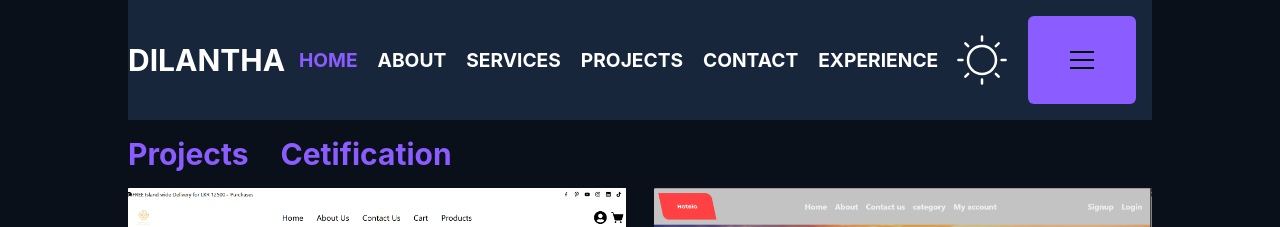
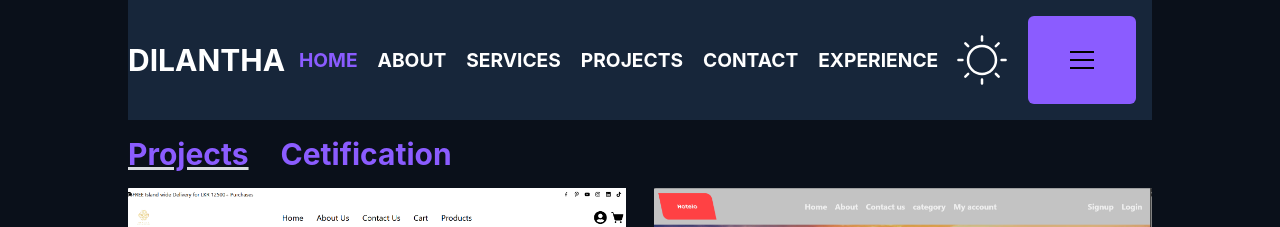
Before and after one commit to DILANTHA9590/my_portfolio, a React (Vite) app: page /projects in a window 1280 px wide. Shown: the top 227 px of the page. Built offline with nearby package versions, Linux system fonts and the light colour scheme.

Commit message:
set new state  for create conatct form show for desktop size

```diff
--- a/src/home_main/pages/ProjectMain.jsx
+++ b/src/home_main/pages/ProjectMain.jsx
@@ -7,7 +7,7 @@ import { DarkContext } from "../../utillls/context";
 
 export default function ProjectMain() {
   const { dark, setDark } = useContext(DarkContext);
-  const [selectButton, setSelectButton] = useState("");
+  const [selectButton, setSelectButton] = useState("project");
   return (
     <>
       <div
```
